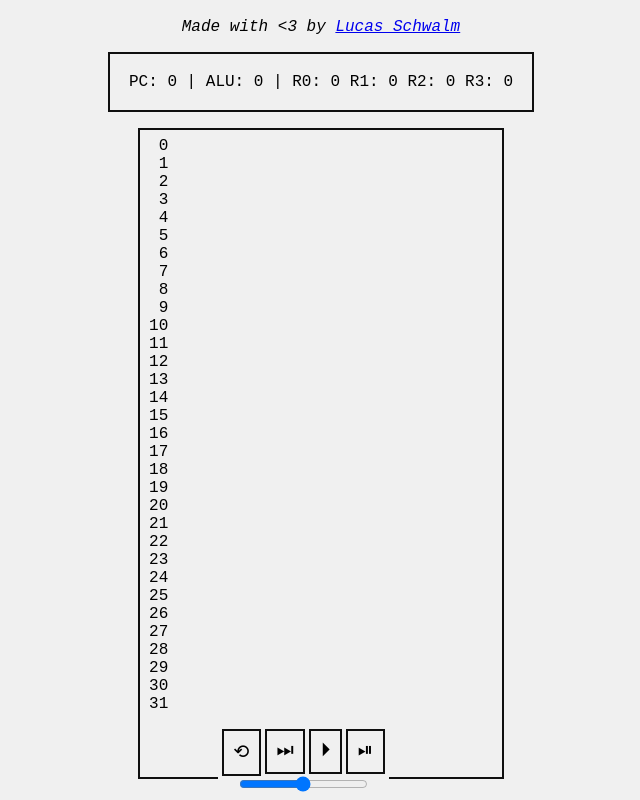
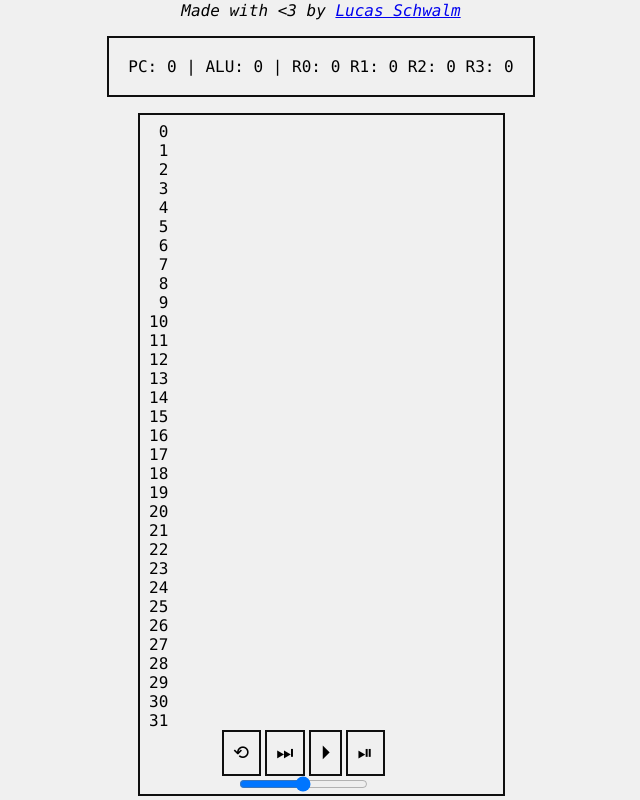
Before and after one commit to Coffee-for-Cats/kes-simulator, a plain HTML site: page index.html in a window 1280 px wide. Shown: the whole page, without its empty margins (319-959 px from the left). Drawn offline with Linux system fonts and the light colour scheme.

Commit message:
more especified font family. Unbuging play button

```diff
--- a/src/style.css
+++ b/src/style.css
@@ -2,7 +2,7 @@
   box-sizing: border-box;
   padding: 0; margin: 0;
   background-color: #f0f0f0;
-  font-family: monospace;
+  font-family: 'Consolas', monospace, sans-serif;
   font-size: 1rem;
 }
 
```
